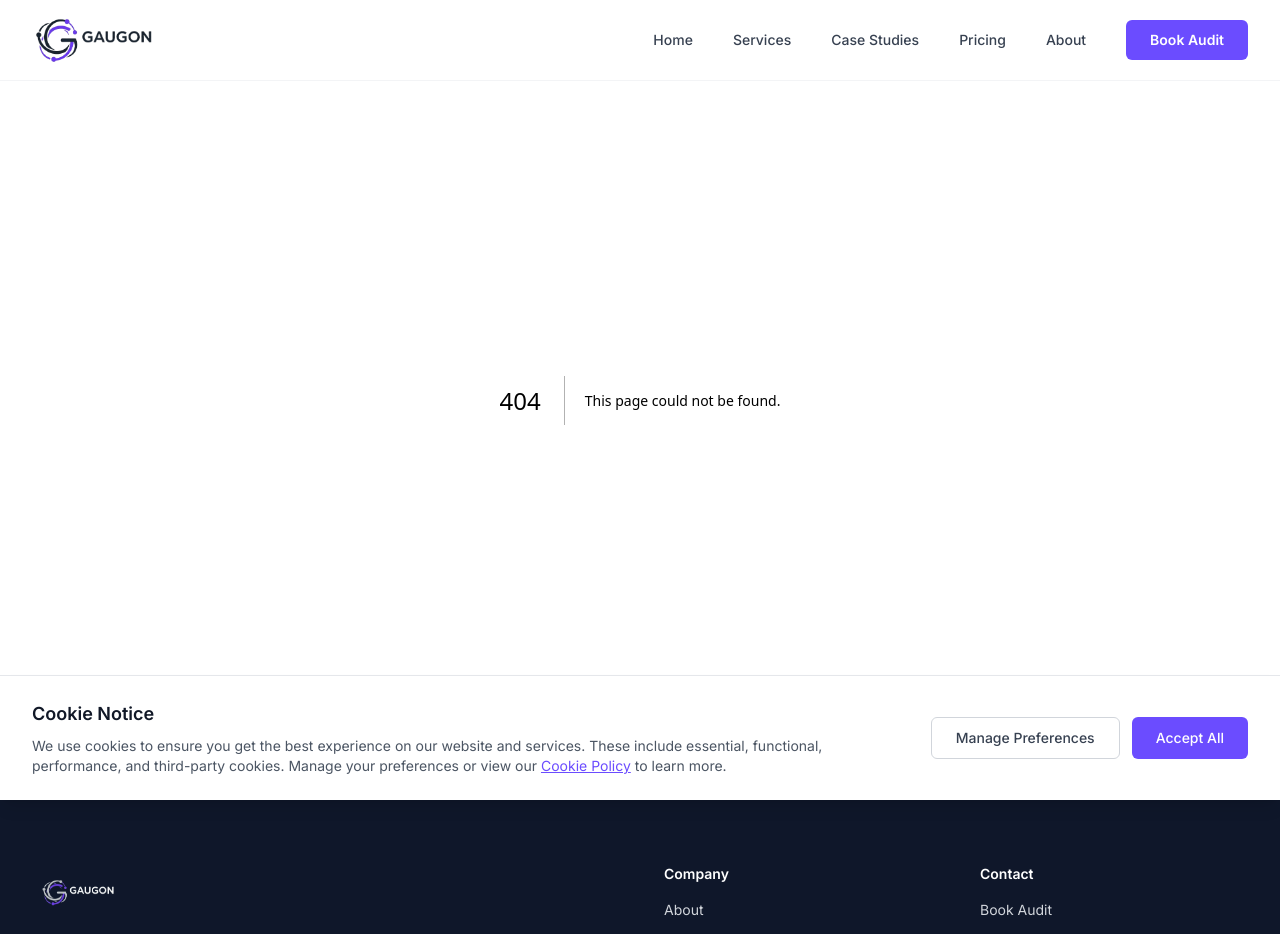
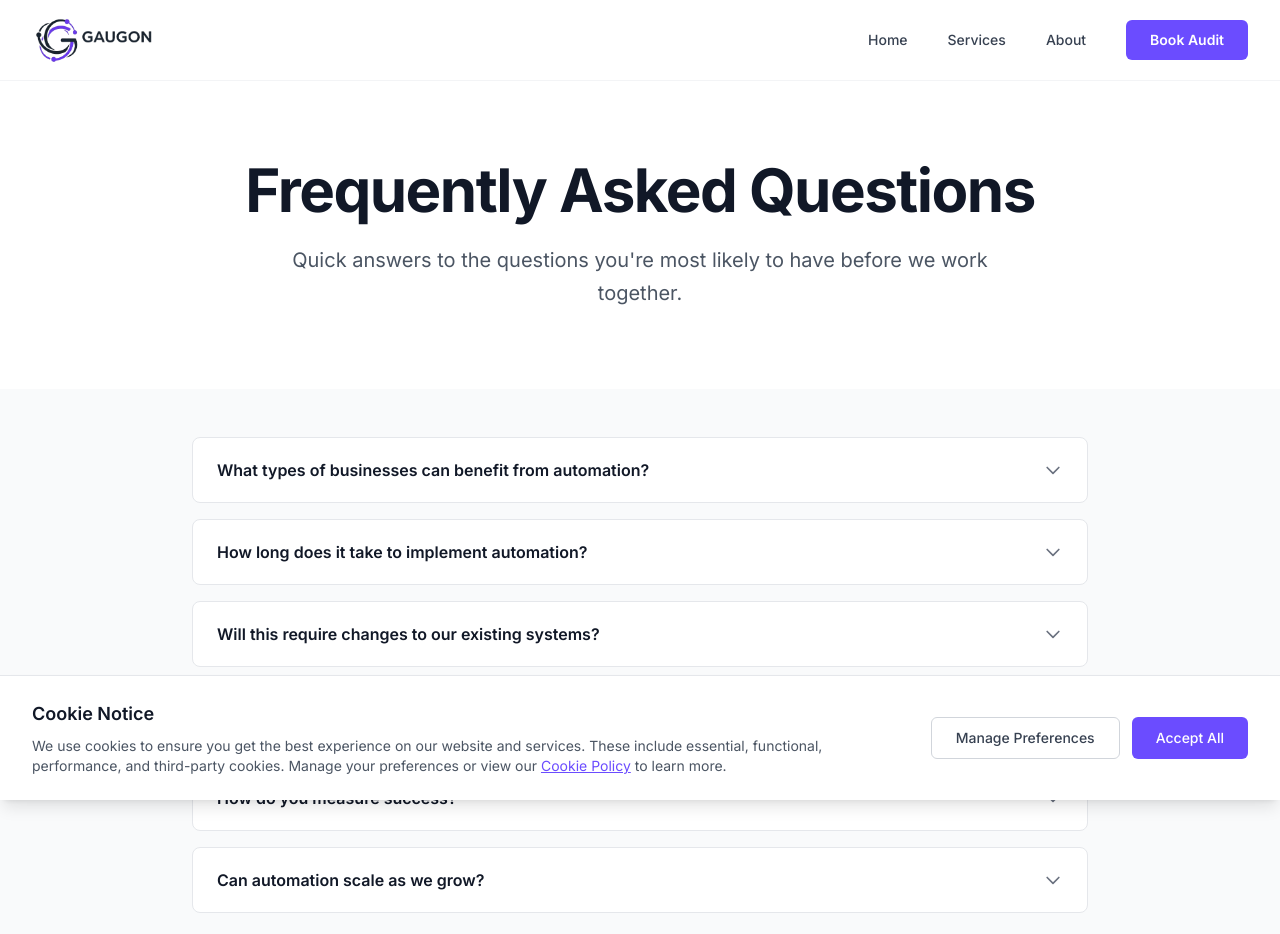
Before and after one commit to ocilab25/gaugon-website, a Next.js app: page /faq in a window 1280 px wide. Before the commit this address had no page. Shown: the top 934 px of the page. Built offline with nearby package versions, Linux system fonts and the light colour scheme.

Commit message:
Create FAQ page, simplify navigation, expand footer Company section, remove sections from home

```diff
--- /dev/null
+++ b/app/faq/page.tsx
@@ -0,0 +1,92 @@
+"use client";
+
+import { useState } from "react";
+
+export default function FAQPage() {
+    const [openIndex, setOpenIndex] = useState<number | null>(null);
+
+    const faqs = [
+        {
+            question: "What types of businesses can benefit from automation?",
+            answer: "Any business with repetitive tasks or high volumes of customer interaction. Common fits include e-commerce, SaaS, agencies, and professional services.",
+        },
+        {
+            question: "How long does it take to implement automation?",
+            answer: "Simple workflows usually take 1–2 weeks. More complex projects typically take 4–8 weeks. We'll give you a clear timeline after the audit.",
+        },
+        {
+            question: "Will this require changes to our existing systems?",
+            answer: "We build around what you already use. Most integrations are non-disruptive and work with your current stack.",
+        },
+        {
+            question: "What kind of support do you provide?",
+            answer: "All plans include email support. Growth and Scale plans add priority response times and regular check-ins. We also provide training materials and documentation.",
+        },
+        {
+            question: "How do you measure success?",
+            answer: "We set clear goals during the audit—things like time saved, error reduction, or faster response times. You'll see ongoing metrics through dashboards and regular reports.",
+        },
+        {
+            question: "Can automation scale as we grow?",
+            answer: "Yes. We design for growth. As your business expands, we add new workflows, connect more systems, and optimize what's already running.",
+        },
+    ];
+
+    return (
+        <main className="pt-20">
+            {/* Hero Section */}
+            <section className="py-20 bg-white px-6 lg:px-8">
+                <div className="max-w-4xl mx-auto text-center">
+                    <h1 className="text-5xl sm:text-6xl font-bold text-gray-900 mb-6 tracking-tight">
+                        Frequently Asked Questions
+                    </h1>
+                    <p className="text-xl text-gray-600 max-w-3xl mx-auto leading-relaxed">
+                        Quick answers to the questions you're most likely to have before we work together.
+                    </p>
+                </div>
+            </section>
+
+            {/* FAQ Section */}
+            <section className="py-12 bg-gray-50 px-6 lg:px-8">
+                <div className="max-w-4xl mx-auto">
+                    <div className="space-y-4">
+                        {faqs.map((faq, index) => (
+                            <div
+                                key={index}
+                                className="bg-white border border-gray-200 rounded-lg overflow-hidden"
+                            >
+                                <button
+                                    onClick={() => setOpenIndex(openIndex === index ? null : index)}
+                                    className="w-full px-6 py-5 text-left flex justify-between items-center hover:bg-gray-50 transition-colors"
+                                >
+                                    <span className="font-semibold text-gray-900 pr-8">
+                                        {faq.question}
+                                    </span>
+                                    <svg
+                                        className={`w-5 h-5 text-gray-500 flex-shrink-0 transition-transform ${openIndex === index ? "rotate-180" : ""
+                                            }`}
+                                        fill="none"
+                                        stroke="currentColor"
+                                        viewBox="0 0 24 24"
+                                    >
+                                        <path
+                                            strokeLinecap="round"
+                                            strokeLinejoin="round"
+                                            strokeWidth={2}
+                                            d="M19 9l-7 7-7-7"
+                                        />
+                                    </svg>
+                                </button>
+                                {openIndex === index && (
+                                    <div className="px-6 pb-5 text-gray-600 leading-relaxed">
+                                        {faq.answer}
+                                    </div>
+                                )}
+                            </div>
+                        ))}
+                    </div>
+                </div>
+            </section>
+        </main>
+    );
+}
--- a/app/page.tsx
+++ b/app/page.tsx
@@ -3,10 +3,7 @@ import TrustStrip from "@/components/sections/TrustStrip";
 import WhatWeAutomate from "@/components/sections/WhatWeAutomate";
 import HowItWorks from "@/components/sections/HowItWorks";
 import Outcomes from "@/components/sections/Outcomes";
-import CaseStudyTeaser from "@/components/sections/CaseStudyTeaser";
 import PricingStrip from "@/components/sections/PricingStrip";
-import FAQ from "@/components/sections/FAQ";
-import Newsletter from "@/components/sections/Newsletter";
 import FinalCTA from "@/components/sections/FinalCTA";
 
 export default function Home() {
@@ -17,9 +14,6 @@ export default function Home() {
       <WhatWeAutomate />
       <HowItWorks />
       <Outcomes />
-      <CaseStudyTeaser />
-      <FAQ />
-      <Newsletter />
       <PricingStrip />
       <FinalCTA />
     </main>
--- a/components/Footer.tsx
+++ b/components/Footer.tsx
@@ -22,13 +22,23 @@ export default function Footer() {
                 </Link>
               </li>
               <li>
+                <Link href="/case-studies" className="hover:text-white transition-colors">
+                  Case Studies
+                </Link>
+              </li>
+              <li>
                 <Link href="/services" className="hover:text-white transition-colors">
                   Services
                 </Link>
               </li>
               <li>
-                <Link href="/case-studies" className="hover:text-white transition-colors">
-                  Case Studies
+                <Link href="/pricing" className="hover:text-white transition-colors">
+                  Pricing
+                </Link>
+              </li>
+              <li>
+                <Link href="/faq" className="hover:text-white transition-colors">
+                  Frequently Asked Questions
                 </Link>
               </li>
             </ul>
@@ -41,11 +51,6 @@ export default function Footer() {
                 <Link href="/contact" className="hover:text-white transition-colors">
                   Book Audit
                 </Link>
-              </li>
-              <li>
-                <a href="#newsletter" className="hover:text-white transition-colors">
-                  Newsletter
-                </a>
               </li>
             </ul>
           </div>
--- a/components/Navbar.tsx
+++ b/components/Navbar.tsx
@@ -23,12 +23,6 @@ export default function Navbar() {
             </Link>
             <Link href="/services" className="text-gray-700 hover:text-gray-900 transition-colors text-sm font-medium">
               Services
-            </Link>
-            <Link href="/case-studies" className="text-gray-700 hover:text-gray-900 transition-colors text-sm font-medium">
-              Case Studies
-            </Link>
-            <Link href="/pricing" className="text-gray-700 hover:text-gray-900 transition-colors text-sm font-medium">
-              Pricing
             </Link>
             <Link href="/about" className="text-gray-700 hover:text-gray-900 transition-colors text-sm font-medium">
               About
@@ -85,20 +79,6 @@ export default function Navbar() {
               Services
             </Link>
             <Link
-              href="/case-studies"
-              className="block text-gray-700 hover:text-gray-900 transition-colors text-sm font-medium"
-              onClick={() => setIsMenuOpen(false)}
-            >
-              Case Studies
-            </Link>
-            <Link
-              href="/pricing"
-              className="block text-gray-700 hover:text-gray-900 transition-colors text-sm font-medium"
-              onClick={() => setIsMenuOpen(false)}
-            >
-              Pricing
-            </Link>
-            <Link
               href="/about"
               className="block text-gray-700 hover:text-gray-900 transition-colors text-sm font-medium"
               onClick={() => setIsMenuOpen(false)}
```
